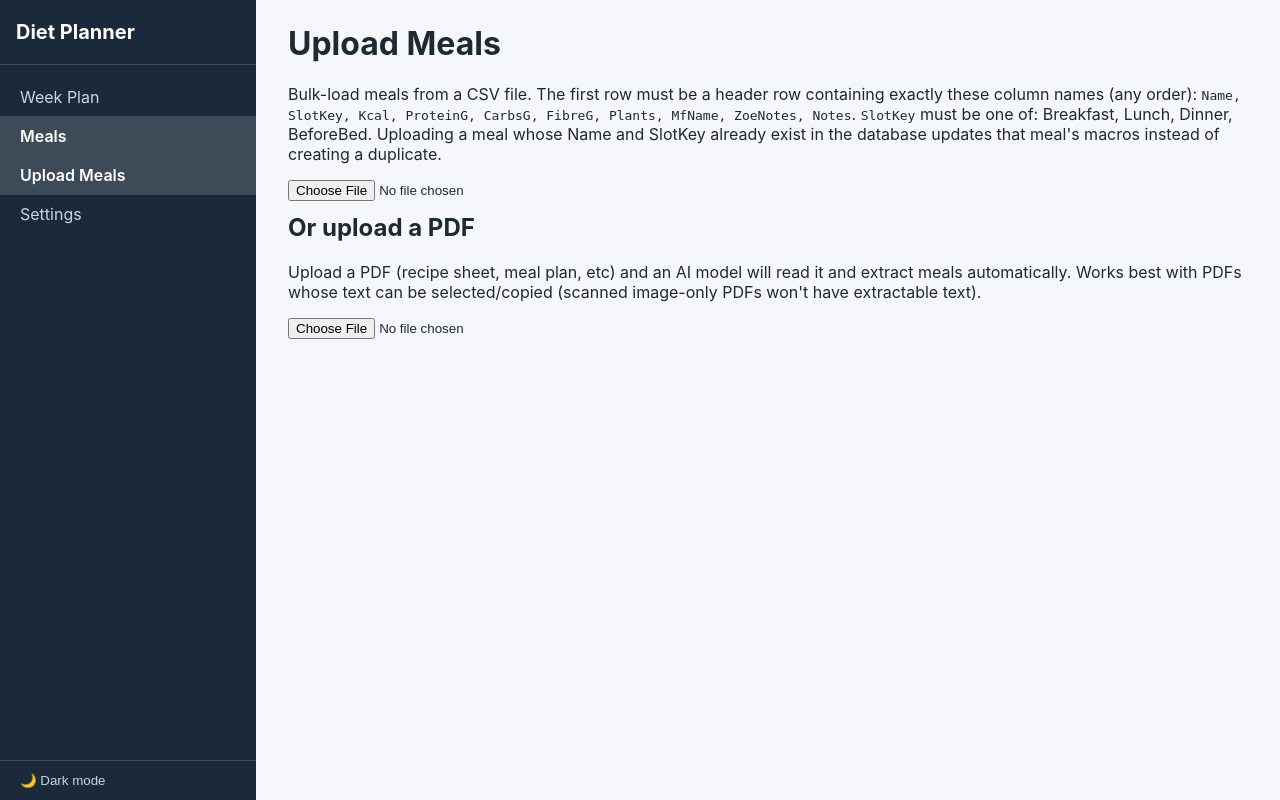
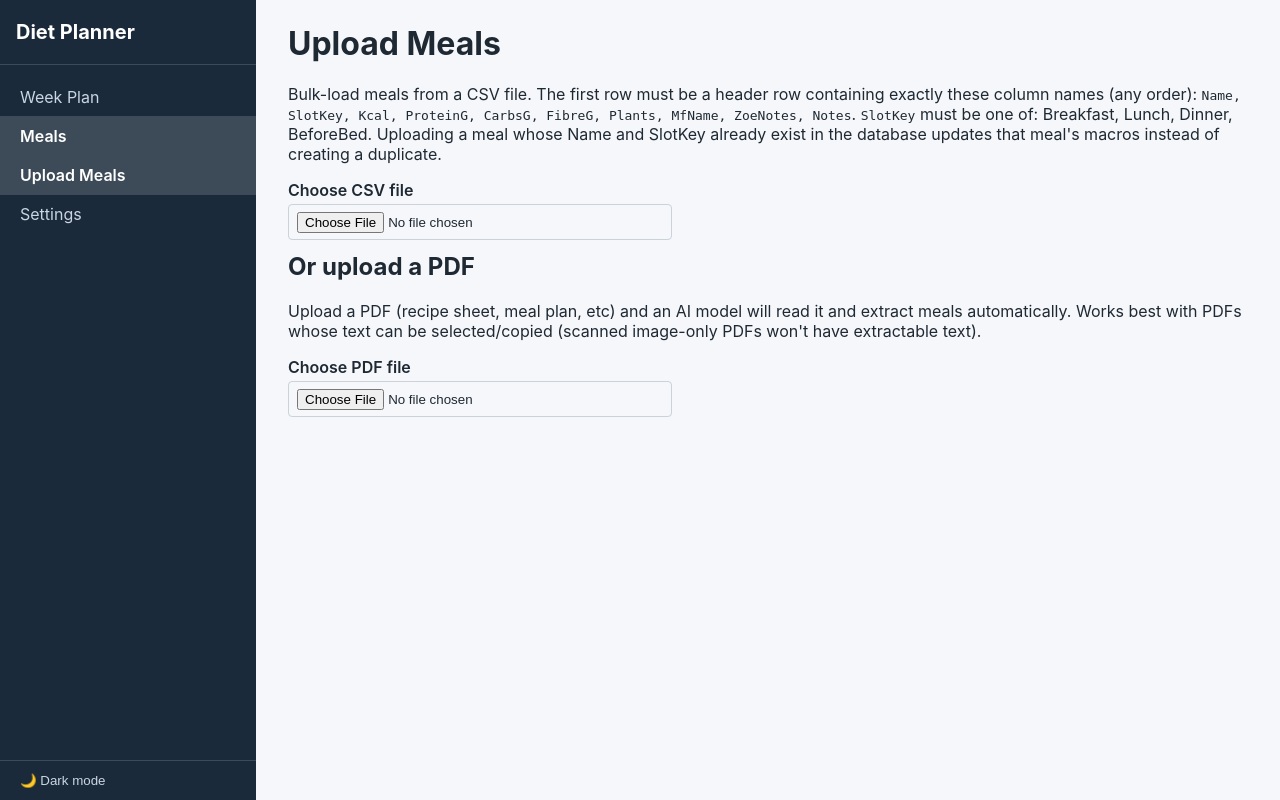
Before and after one commit to StormMaster12/DietPlanner, an ASP.NET Core app: page /meals/upload in a window 1280 px wide. Run offline with ASP.NET Core 8, Linux system fonts and the light colour scheme; style sheets or scripts are compiled from the project's sources; the project's own start-up code is not run, and a stand-in starts its controllers and pages; some libraries are stand-ins or nearby versions.

Commit message:
Clarify upload feedback on meal upload page
Show the selected file name immediately after picking a CSV/PDF, name the
file in the "Uploading..." status text, and disable the file inputs while
an upload is in progress so it's clear something is happening (especially
on mobile, where the native file picker gives no other indication).

Co-Authored-By: Claude Sonnet 4.6 <noreply@anthropic.com>
Claude-Session: https://claude.ai/code/session_01F2fMjDTKD3fLrSZNHv4jB7

```diff
--- a/DietPlanner/Components/Pages/MealUploadPage.razor
+++ b/DietPlanner/Components/Pages/MealUploadPage.razor
@@ -11,7 +11,12 @@
 </p>
 
 <div class="form__row">
-    <InputFile id="csv-file-input" OnChange="OnCsvFileSelectedAsync" accept=".csv" />
+    <label class="form__label" for="csv-file-input">Choose CSV file</label>
+    <InputFile id="csv-file-input" class="form__control" OnChange="OnCsvFileSelectedAsync" accept=".csv" disabled="@IsUploading" />
+    @if (CsvFileName is not null && !IsUploading)
+    {
+        <p>Selected: @CsvFileName</p>
+    }
 </div>
 
 <h2>Or upload a PDF</h2>
@@ -23,12 +28,17 @@
 </p>
 
 <div class="form__row">
-    <InputFile id="pdf-file-input" OnChange="OnPdfFileSelectedAsync" accept=".pdf" />
+    <label class="form__label" for="pdf-file-input">Choose PDF file</label>
+    <InputFile id="pdf-file-input" class="form__control" OnChange="OnPdfFileSelectedAsync" accept=".pdf" disabled="@IsUploading" />
+    @if (PdfFileName is not null && !IsUploading)
+    {
+        <p>Selected: @PdfFileName</p>
+    }
 </div>
 
 @if (IsUploading)
 {
-    <p>Uploading and importing...</p>
+    <p>Uploading and importing @UploadingFileName...</p>
 }
 
 @if (ImportResult is not null)
@@ -57,6 +67,9 @@
 
     private bool IsUploading { get; set; }
     private MealImportResult? ImportResult { get; set; }
+    private string? CsvFileName { get; set; }
+    private string? PdfFileName { get; set; }
+    private string? UploadingFileName { get; set; }
 
     [Inject]
     private IMealImportService MealImportService { get; set; } = null!;
@@ -66,6 +79,8 @@
 
     private async Task OnCsvFileSelectedAsync(InputFileChangeEventArgs changeEventArgs)
     {
+        CsvFileName = changeEventArgs.File.Name;
+        UploadingFileName = changeEventArgs.File.Name;
         IsUploading = true;
         ImportResult = null;
 
@@ -77,11 +92,14 @@
         finally
         {
             IsUploading = false;
+            UploadingFileName = null;
         }
     }
 
     private async Task OnPdfFileSelectedAsync(InputFileChangeEventArgs changeEventArgs)
     {
+        PdfFileName = changeEventArgs.File.Name;
+        UploadingFileName = changeEventArgs.File.Name;
         IsUploading = true;
         ImportResult = null;
 
@@ -93,6 +111,7 @@
         finally
         {
             IsUploading = false;
+            UploadingFileName = null;
         }
     }
 }
```
